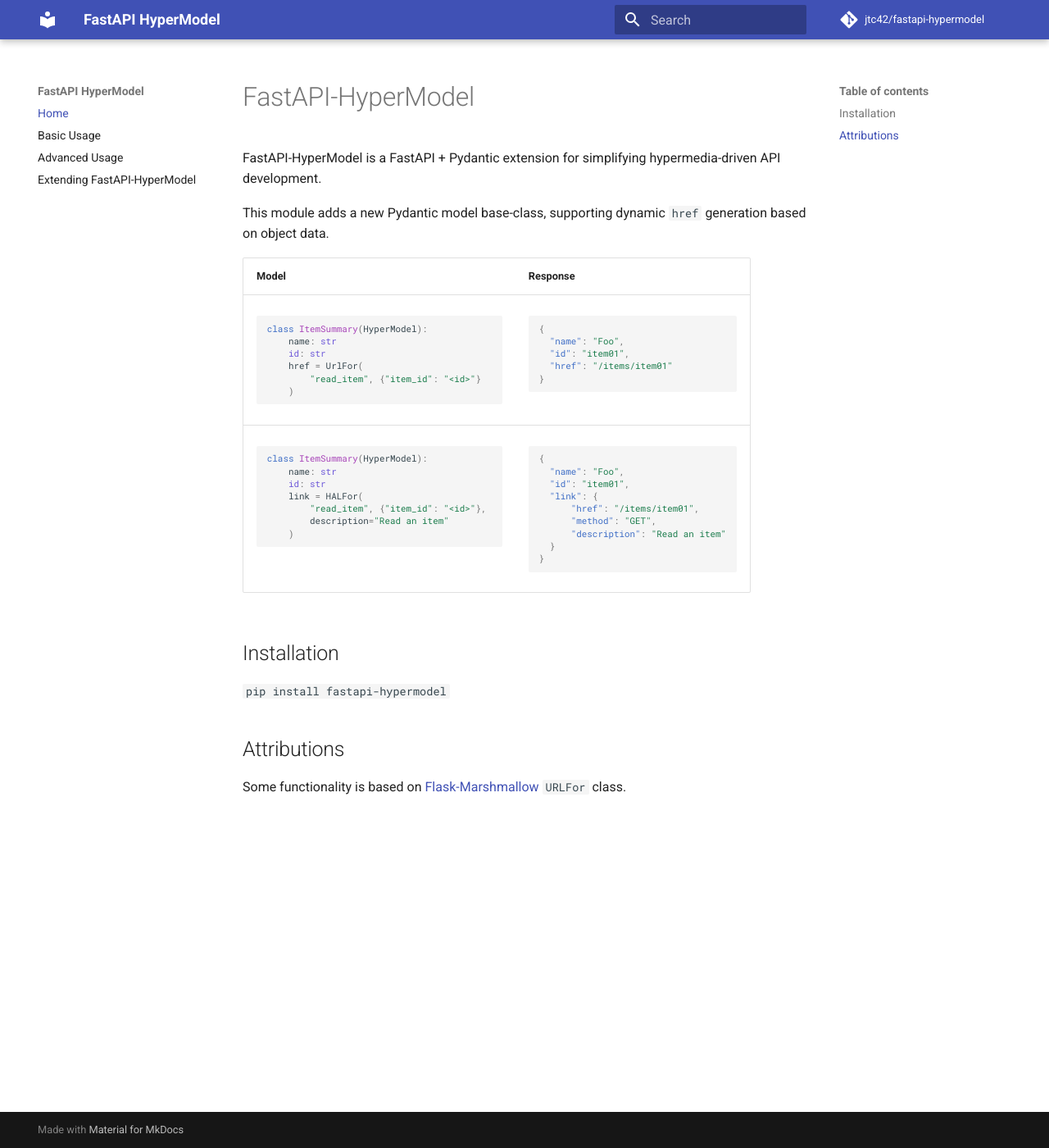
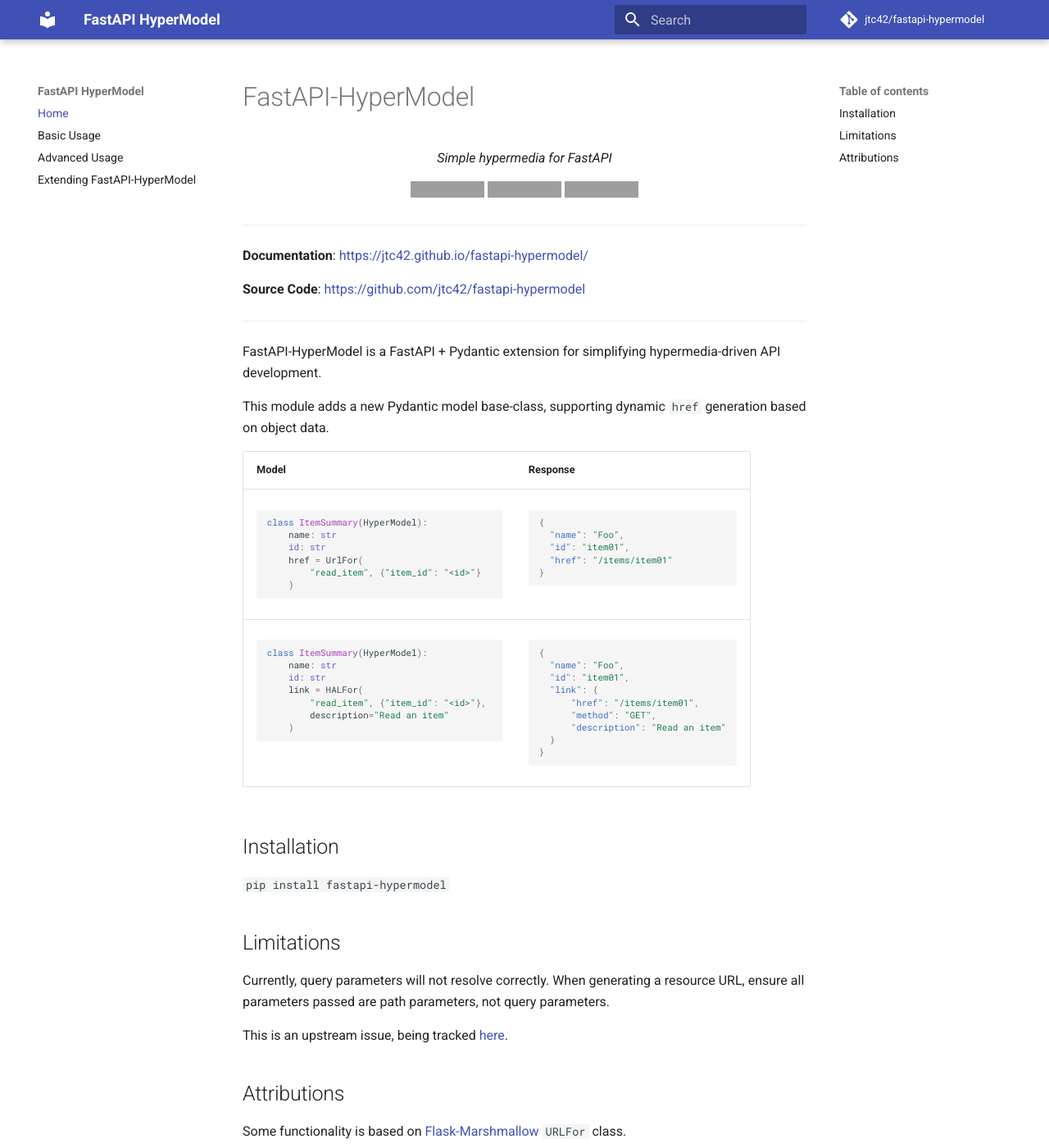
Before and after one commit to jtc42/fastapi-hypermodel, an MkDocs documentation site: the page built from docs/index.md, in a window 1280 px wide and 1400 px high. Shown: the whole window at 82% size. Built offline with MkDocs 1.6.1 and Material for MkDocs 9.7.7, drawn with Linux system fonts in a browser that asks for light colours; comment, search, counter and statistics services are not loaded; grey boxes are pictures that could not be loaded.

Commit message:
Updated docs homepage

```diff
--- a/docs/index.md
+++ b/docs/index.md
@@ -1,4 +1,23 @@
 # FastAPI-HyperModel
+
+<p align="center">
+    <em>Simple hypermedia for FastAPI</em>
+</p>
+<p align="center">
+<a href="https://pypi.org/project/fastapi-utils" target="_blank">
+    <img src="https://badge.fury.io/py/fastapi-hypermodel.svg" alt="Package version">
+</a>
+    <img src="https://img.shields.io/pypi/pyversions/fastapi-hypermodel.svg">
+    <img src="https://img.shields.io/github/license/jtc42/fastapi-hypermodel.svg">
+</p>
+
+---
+
+**Documentation**: <a href="https://jtc42.github.io/fastapi-hypermodel/" target="_blank">https://jtc42.github.io/fastapi-hypermodel/</a>
+
+**Source Code**: <a href="https://github.com/jtc42/fastapi-hypermodel" target="_blank">https://github.com/jtc42/fastapi-hypermodel</a>
+
+---
 
 FastAPI-HyperModel is a FastAPI + Pydantic extension for simplifying hypermedia-driven API development.
 
@@ -73,6 +92,12 @@
 
 `pip install fastapi-hypermodel`
 
+## Limitations
+
+Currently, query parameters will not resolve correctly. When generating a resource URL, ensure all parameters passed are path parameters, not query parameters.
+
+This is an upstream issue, being tracked [here](https://github.com/encode/starlette/issues/560).
+
 ## Attributions
 
 Some functionality is based on [Flask-Marshmallow](https://github.com/marshmallow-code/flask-marshmallow/blob/dev/src/flask_marshmallow/fields.py) `URLFor` class.
```
